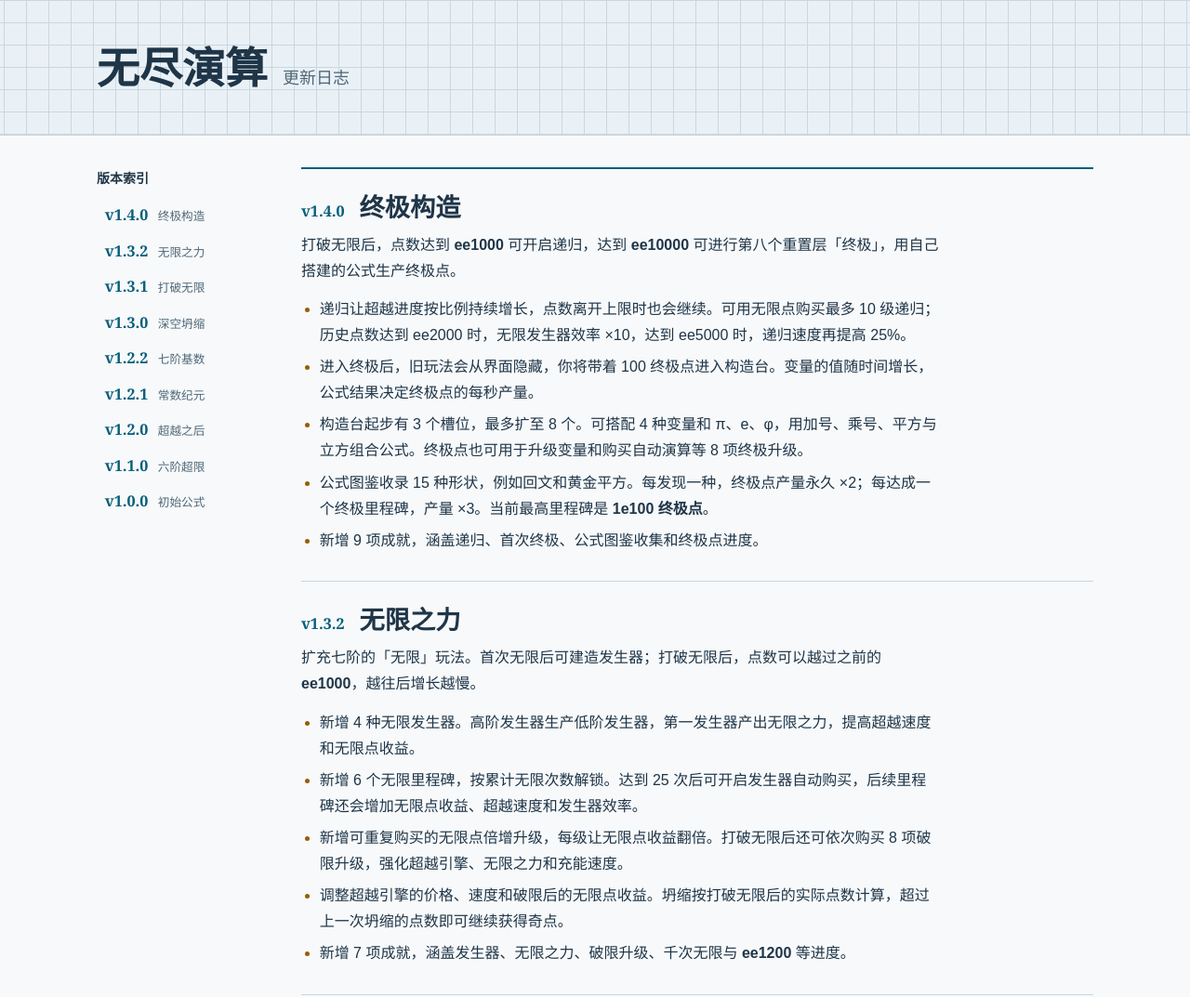
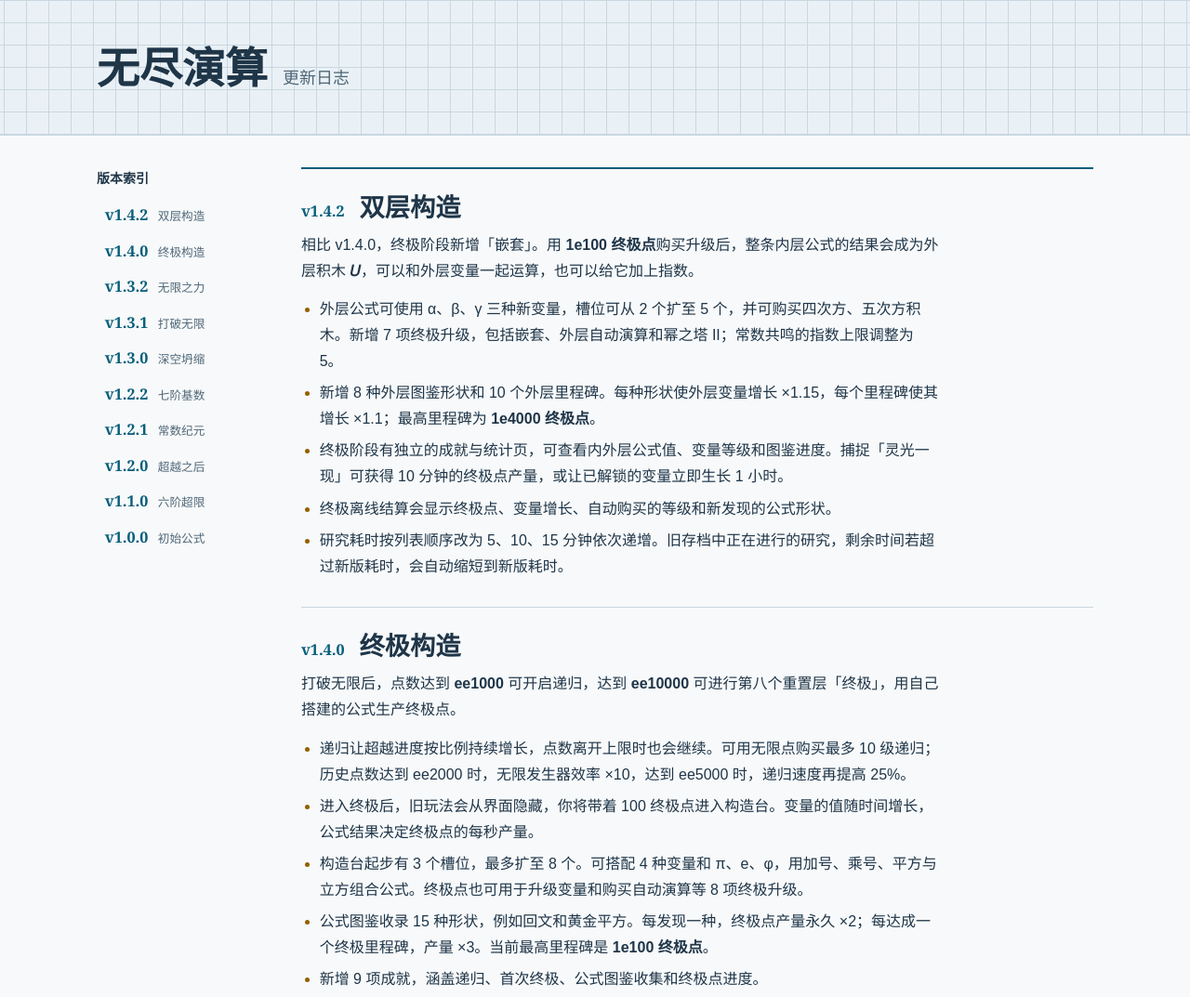
Before and after one commit to dfsoft123new2/wjys, a plain HTML site: page changelog.html in a window 1280 px wide. Shown: the top 1073 px of the page at 93% size. Drawn offline with Linux system fonts and the light colour scheme.

Commit message:
Update changelog.html

```diff
--- a/changelog.html
+++ b/changelog.html
@@ -93,6 +93,7 @@
     <nav aria-label="版本索引">
       <p class="nav-label">版本索引</p>
       <ol>
+        <li><a href="#v1.4.2"><span class="version">v1.4.2</span><span class="nav-title">双层构造</span></a></li>
         <li><a href="#v1.4.0"><span class="version">v1.4.0</span><span class="nav-title">终极构造</span></a></li>
         <li><a href="#v1.3.2"><span class="version">v1.3.2</span><span class="nav-title">无限之力</span></a></li>
         <li><a href="#v1.3.1"><span class="version">v1.3.1</span><span class="nav-title">打破无限</span></a></li>
@@ -105,6 +106,18 @@
       </ol>
     </nav>
     <main aria-label="版本更新记录">
+      <article id="v1.4.2" aria-labelledby="title-v1.4.2">
+        <header><span class="version">v1.4.2</span><h2 id="title-v1.4.2">双层构造</h2></header>
+        <p class="lead">相比 v1.4.0，终极阶段新增「嵌套」。用 <strong>1e100 终极点</strong>购买升级后，整条内层公式的结果会成为外层积木 <strong>𝑈</strong>，可以和外层变量一起运算，也可以给它加上指数。</p>
+        <ul class="changes">
+          <li>外层公式可使用 α、β、γ 三种新变量，槽位可从 2 个扩至 5 个，并可购买四次方、五次方积木。新增 7 项终极升级，包括嵌套、外层自动演算和幂之塔 II；常数共鸣的指数上限调整为 5。</li>
+          <li>新增 8 种外层图鉴形状和 10 个外层里程碑。每种形状使外层变量增长 ×1.15，每个里程碑使其增长 ×1.1；最高里程碑为 <strong>1e4000 终极点</strong>。</li>
+          <li>终极阶段有独立的成就与统计页，可查看内外层公式值、变量等级和图鉴进度。捕捉「灵光一现」可获得 10 分钟的终极点产量，或让已解锁的变量立即生长 1 小时。</li>
+          <li>终极离线结算会显示终极点、变量增长、自动购买的等级和新发现的公式形状。</li>
+          <li>研究耗时按列表顺序改为 5、10、15 分钟依次递增。旧存档中正在进行的研究，剩余时间若超过新版耗时，会自动缩短到新版耗时。</li>
+        </ul>
+      </article>
+
       <article id="v1.4.0" aria-labelledby="title-v1.4.0">
         <header><span class="version">v1.4.0</span><h2 id="title-v1.4.0">终极构造</h2></header>
         <p class="lead">打破无限后，点数达到 <strong>ee1000</strong> 可开启递归，达到 <strong>ee10000</strong> 可进行第八个重置层「终极」，用自己搭建的公式生产终极点。</p>
```
